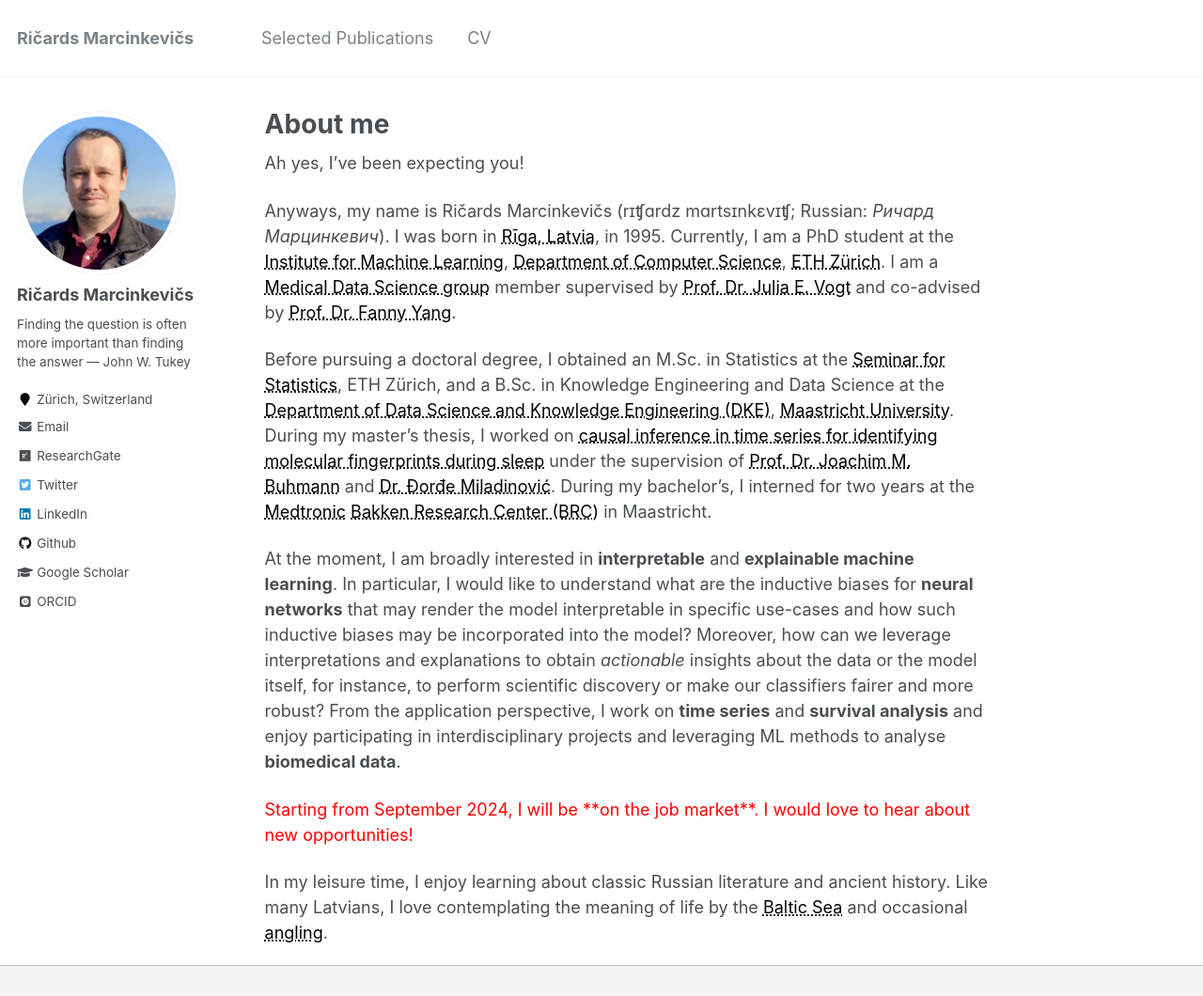
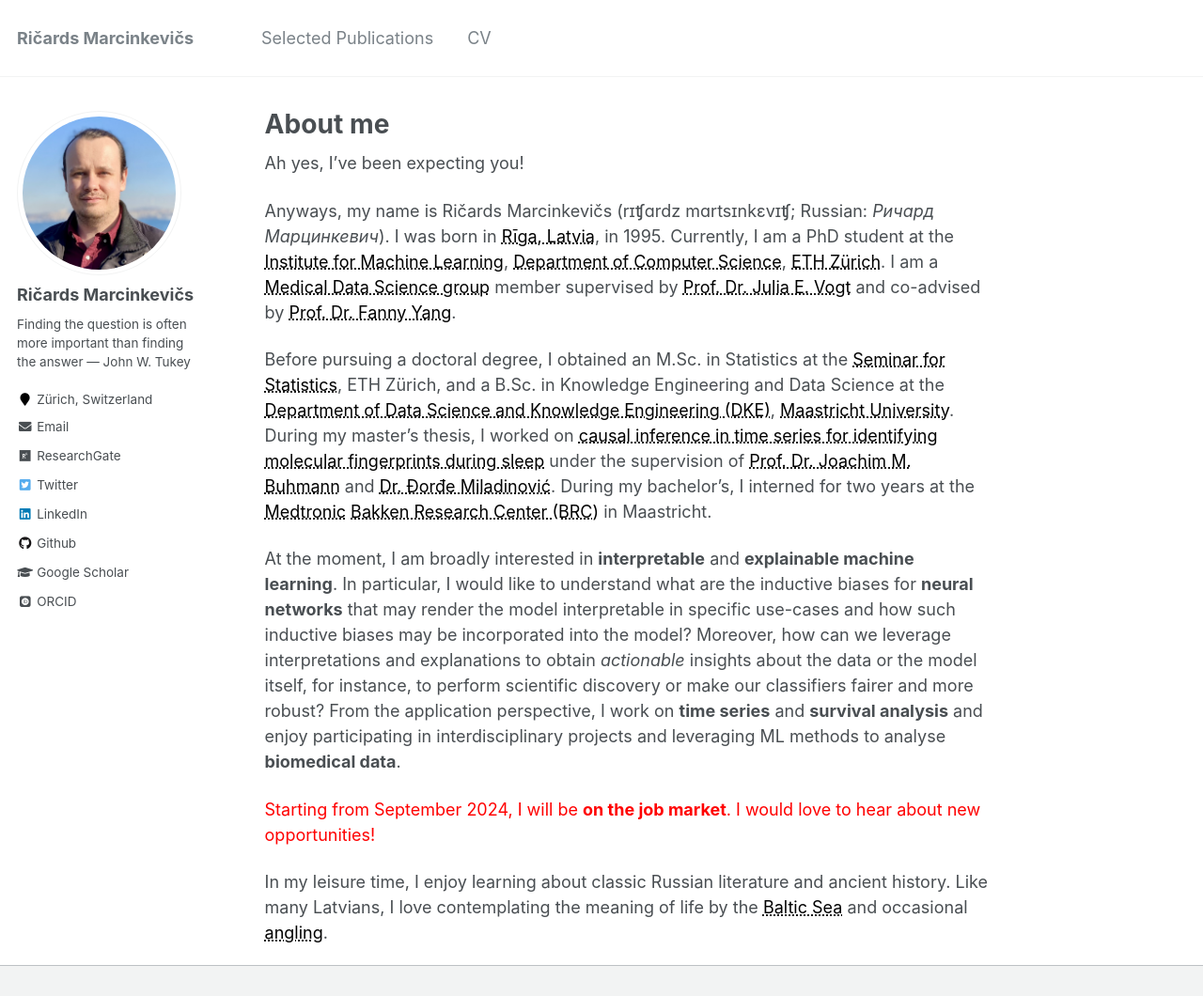
Before and after one commit to rmarcinkevics/rmarcinkevics.github.io, a Jekyll site: the page built from _pages/about.md, in a window 1280 px wide and 1219 px high, cut to the strip 0-1060 px from the top of the window. Shown: the whole strip at 94% size. Built offline with Jekyll 4.4.1, drawn with Linux system fonts in a browser that asks for light colours; some web fonts are replaced.

Commit message:
Update about.md

```diff
--- a/_pages/about.md
+++ b/_pages/about.md
@@ -16,6 +16,6 @@ Before pursuing a doctoral degree, I obtained an M.Sc. in Statistics at the <a h
 
 At the moment, I am broadly interested in **interpretable** and **explainable machine learning**. In particular, I would like to understand what are the inductive biases for **neural networks** that may render the model interpretable in specific use-cases and how such inductive biases may be incorporated into the model? Moreover, how can we leverage interpretations and explanations to obtain *actionable* insights about the data or the model itself, for instance, to perform scientific discovery or make our classifiers fairer and more robust? From the application perspective, I work on **time series** and **survival analysis** and enjoy participating in interdisciplinary projects and leveraging ML methods to analyse **biomedical data**.
 
-<p style="color:red;">Starting from September 2024, I will be **on the job market**.  I would love to hear about new opportunities!</p>
+<p style="color:red;">Starting from September 2024, I will be <b>on the job market</b>.  I would love to hear about new opportunities!</p>
 
 In my leisure time, I enjoy learning about classic Russian literature and ancient history. Like many Latvians, I love contemplating the meaning of life by the <a href="images/baltic_sea.jpg" style="color: black; text-decoration: underline;text-decoration-style: dotted;">Baltic Sea</a> and occasional <a href="images/angling.jpg" style="color: black; text-decoration: underline;text-decoration-style: dotted;">angling</a>.
```
